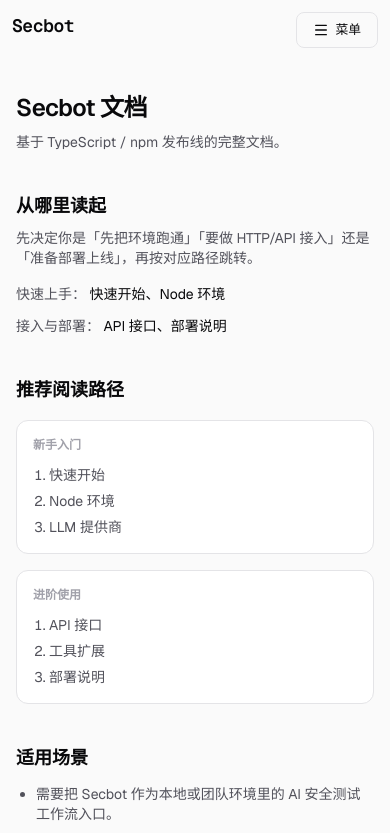
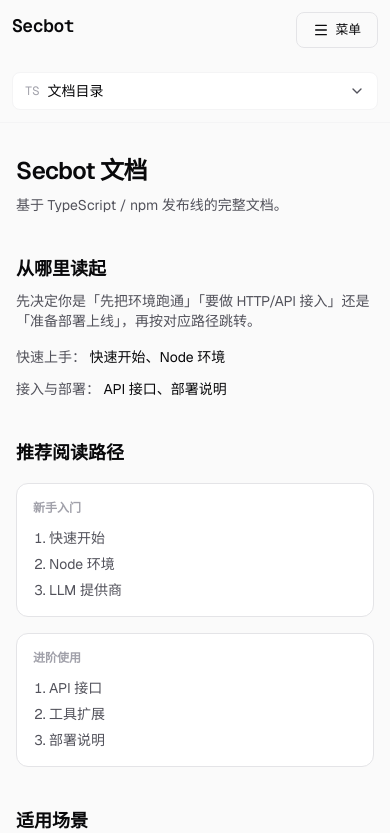
Before and after one commit to iammm0/secbot-pubish-website, a Next.js app: page /docs in a window 390 px wide. Shown: the top 833 px of the page. Built offline with nearby package versions, Linux system fonts and the light colour scheme.

Commit message:
fix: 优化移动端文档适配

```diff
--- a/app/docs/page.tsx
+++ b/app/docs/page.tsx
@@ -26,10 +26,10 @@ export default async function DocsPage({ searchParams }: DocsPageProps) {
     <div className="min-h-screen bg-[var(--background)]">
       <div className="site-shell flex min-h-screen flex-col">
         <SiteHeader locale={locale} messages={messages} />
-        <div className="flex flex-1">
+        <div className="flex flex-1 flex-col lg:flex-row">
           <DocSidebar sections={sections} branchId="npm-release" locale={locale} />
 
-          <main className="min-w-0 flex-1 px-4 py-8 sm:px-8">
+          <main className="w-full min-w-0 flex-1 px-4 py-8 sm:px-8">
             <div className="mx-auto max-w-3xl">
               <h1 className="text-2xl font-semibold tracking-tight text-[var(--foreground)]">{d.title}</h1>
               <p className="mt-2 text-sm text-[var(--muted)]">{d.subtitle}</p>
--- a/app/docs/secbot/[branch]/[[...slug]]/page.tsx
+++ b/app/docs/secbot/[branch]/[[...slug]]/page.tsx
@@ -9,7 +9,6 @@ import { SiteHeader } from "@/src/components/site-header";
 import { type Locale, defaultLocale, isLocale } from "@/src/i18n/config";
 import { getMessages } from "@/src/i18n/messages";
 import {
-  type DocBranchId,
   isDocBranchId,
   listDocSections,
   listStaticSlugParams,
@@ -46,7 +45,7 @@ export async function generateStaticParams() {
   return listStaticSlugParams();
 }
 
-export async function generateMetadata({ params, searchParams }: BranchDocPageProps): Promise<Metadata> {
+export async function generateMetadata({ params }: BranchDocPageProps): Promise<Metadata> {
   const { branch, slug } = await params;
   if (!isDocBranchId(branch)) return {};
   const rel = resolveMarkdownRelPath(branch, slug ?? []);
@@ -81,10 +80,10 @@ export default async function BranchDocPage({ params, searchParams }: BranchDocP
     <div className="min-h-screen bg-[var(--background)]">
       <div className="site-shell flex min-h-screen flex-col">
         <SiteHeader locale={locale} messages={messages} />
-        <div className="flex flex-1">
+        <div className="flex flex-1 flex-col lg:flex-row">
           <DocSidebar sections={sections} branchId={branch} locale={locale} />
 
-          <main className="min-w-0 flex-1 px-4 py-8 sm:px-8">
+          <main className="w-full min-w-0 flex-1 px-4 py-8 sm:px-8">
             <nav className="mb-4 flex flex-wrap items-center gap-x-2 text-xs text-[var(--muted)]">
               <Link href={withLang("/docs", locale)} className="no-underline hover:text-[var(--foreground)]">
                 文档
--- a/app/page.tsx
+++ b/app/page.tsx
@@ -22,7 +22,7 @@ export default async function Home({ searchParams }: HomeProps) {
       <div className="site-shell flex min-h-screen flex-col">
         <SiteHeader locale={locale} messages={messages} />
         <main className="page-main flex flex-col items-center justify-center px-4">
-          <div className="motion-enter mx-auto max-w-2xl py-20 text-center sm:py-32">
+          <div className="motion-enter mx-auto w-full max-w-2xl py-20 text-center sm:py-32">
             <h1 className="font-mono text-4xl font-bold tracking-tight text-[var(--foreground)] sm:text-5xl">
               {messages.brand.name}
             </h1>
--- a/src/components/doc-markdown.tsx
+++ b/src/components/doc-markdown.tsx
@@ -1,9 +1,10 @@
 "use client";
 
-import type { HTMLAttributes } from "react";
+import { isValidElement, type HTMLAttributes, type ReactNode } from "react";
 import ReactMarkdown from "react-markdown";
 import remarkGfm from "remark-gfm";
 import type { DocBranchId } from "@/src/lib/docs-fs";
+import { markdownHeadingId } from "@/src/lib/markdown-toc";
 
 type DocMarkdownProps = {
   markdown: string;
@@ -78,10 +79,17 @@ function relativeMarkdownToViewPath(href: string, branchId?: DocBranchId, curren
   return `/docs/secbot/${branchId}/${markdownPathToSlug(normalized)}${withHash}`;
 }
 
-function mkHeading(Tag: "h1" | "h2" | "h3", nextId: () => number) {
+function textFromNode(node: ReactNode): string {
+  if (typeof node === "string" || typeof node === "number") return String(node);
+  if (Array.isArray(node)) return node.map(textFromNode).join("");
+  if (isValidElement<{ children?: ReactNode }>(node)) return textFromNode(node.props.children);
+  return "";
+}
+
+function mkHeading(Tag: "h1" | "h2" | "h3") {
   return function MdHeading(props: HTMLAttributes<HTMLHeadingElement>) {
     const { children, ...rest } = props;
-    const id = `stoc-${nextId()}`;
+    const id = markdownHeadingId(textFromNode(children));
     return (
       <Tag id={id} {...rest}>
         {children}
@@ -91,17 +99,14 @@ function mkHeading(Tag: "h1" | "h2" | "h3", nextId: () => number) {
 }
 
 export function DocMarkdown({ markdown, branchId, currentDocPath }: DocMarkdownProps) {
-  let headingSeq = 0;
-  const nextHeadingId = () => headingSeq++;
-
   return (
     <div className="doc-markdown">
       <ReactMarkdown
         remarkPlugins={[remarkGfm]}
         components={{
-          h1: mkHeading("h1", nextHeadingId),
-          h2: mkHeading("h2", nextHeadingId),
-          h3: mkHeading("h3", nextHeadingId),
+          h1: mkHeading("h1"),
+          h2: mkHeading("h2"),
+          h3: mkHeading("h3"),
           a: ({ href, children, ...props }) => {
             const internal = href
               ? githubBlobDocsToViewPath(href, branchId) ?? relativeMarkdownToViewPath(href, branchId, currentDocPath)
--- a/src/components/doc-sidebar.tsx
+++ b/src/components/doc-sidebar.tsx
@@ -2,6 +2,7 @@
 
 import Link from "next/link";
 import { usePathname } from "next/navigation";
+import { ChevronDown } from "lucide-react";
 import type { DocSection } from "@/src/lib/docs-fs";
 import type { Locale } from "@/src/i18n/config";
 
@@ -17,12 +18,12 @@ function withLang(path: string, locale: Locale) {
 
 export function DocSidebar({ sections, branchId, locale }: DocSidebarProps) {
   const pathname = usePathname();
+  const mobileLabel = locale === "zh-CN" ? "文档目录" : "Docs menu";
+  const branchLabel = branchId === "npm-release" ? "TS" : "PY";
 
-  return (
-    <aside className="sticky top-14 hidden h-[calc(100vh-3.5rem)] w-60 shrink-0 overflow-y-auto border-r border-[var(--line)] p-4 text-sm lg:block">
-      <nav aria-label="Documentation navigation">
-        {sections.map((section) => (
-          <div key={section.title} className="mb-4">
+  function renderNav(linkClassName: (active: boolean) => string) {
+    return sections.map((section) => (
+      <div key={section.title} className="mb-4 last:mb-0">
         <p className="mb-1.5 font-mono text-[0.65rem] font-semibold uppercase tracking-wider text-[var(--muted-soft)]">
           {section.title}
         </p>
@@ -30,16 +31,10 @@ export function DocSidebar({ sections, branchId, locale }: DocSidebarProps) {
           {section.items.map((item) => {
             const href = withLang(item.href, locale);
             const active = pathname === item.href;
+
             return (
               <li key={item.slugKey}>
-                    <Link
-                      href={href}
-                      className={`block rounded-md px-2 py-1 text-xs no-underline transition-colors ${
-                        active
-                          ? "bg-[var(--surface-muted)] text-[var(--foreground)]"
-                          : "text-[var(--muted)] hover:text-[var(--foreground)]"
-                      }`}
-                    >
+                <Link href={href} className={linkClassName(active)}>
                   {item.title}
                 </Link>
               </li>
@@ -47,8 +42,46 @@ export function DocSidebar({ sections, branchId, locale }: DocSidebarProps) {
           })}
         </ul>
       </div>
-        ))}
+    ));
+  }
+
+  return (
+    <>
+      <div className="border-b border-[var(--line)] bg-[var(--background)] px-3 py-3 lg:hidden">
+        <details className="group">
+          <summary className="flex cursor-pointer list-none items-center justify-between rounded-lg border border-[var(--line)] bg-[var(--surface)] px-3 py-2 text-sm text-[var(--foreground)]">
+            <span className="inline-flex min-w-0 items-center gap-2">
+              <span className="font-mono text-xs text-[var(--muted-soft)]">{branchLabel}</span>
+              <span className="truncate">{mobileLabel}</span>
+            </span>
+            <ChevronDown className="h-4 w-4 shrink-0 text-[var(--muted)] transition-transform group-open:rotate-180" />
+          </summary>
+          <nav
+            aria-label="Documentation navigation"
+            className="mt-3 max-h-[62vh] overflow-y-auto rounded-lg border border-[var(--line)] bg-[var(--surface)] p-3"
+          >
+            {renderNav((active) =>
+              `block rounded-md px-2 py-1.5 text-sm no-underline transition-colors ${
+                active
+                  ? "bg-[var(--surface-muted)] text-[var(--foreground)]"
+                  : "text-[var(--muted)] hover:text-[var(--foreground)]"
+              }`
+            )}
+          </nav>
+        </details>
+      </div>
+
+      <aside className="sticky top-14 hidden h-[calc(100vh-3.5rem)] w-56 shrink-0 overflow-y-auto overscroll-contain border-r border-[var(--line)] p-4 text-sm lg:block xl:w-60">
+        <nav aria-label="Documentation navigation">
+          {renderNav((active) =>
+            `block rounded-md px-2 py-1 text-xs no-underline transition-colors ${
+              active
+                ? "bg-[var(--surface-muted)] text-[var(--foreground)]"
+                : "text-[var(--muted)] hover:text-[var(--foreground)]"
+            }`
+          )}
         </nav>
       </aside>
+    </>
   );
 }
--- a/src/lib/markdown-toc.ts
+++ b/src/lib/markdown-toc.ts
@@ -1,10 +1,22 @@
-/** 与 DocMarkdown 中标题 id 分配顺序一致：按源文件中出现的 h1–h3 顺序编号 stoc-0, stoc-1, … */
-
 export type MarkdownTocItem = {
   depth: number;
   text: string;
   id: string;
 };
+
+export function markdownHeadingId(text: string): string {
+  const slug = text
+    .toLowerCase()
+    .trim()
+    .normalize("NFKD")
+    .replace(/[\u0300-\u036f]/g, "")
+    .replace(/[^\p{Letter}\p{Number}\s_-]+/gu, "")
+    .replace(/\s+/g, "-")
+    .replace(/-+/g, "-")
+    .replace(/^-|-$/g, "");
+
+  return `stoc-${slug || "section"}`;
+}
 
 export function extractMarkdownToc(markdown: string, maxDepth = 3): MarkdownTocItem[] {
   const lines = markdown.split(/\r?\n/);
@@ -17,7 +29,7 @@ export function extractMarkdownToc(markdown: string, maxDepth = 3): MarkdownTocI
     if (depth > maxDepth) continue;
     const text = m[2].trim().replace(/\s+#+\s*$/, "");
     if (!text) continue;
-    const id = `stoc-${items.length}`;
+    const id = markdownHeadingId(text);
     items.push({ depth, text, id });
   }
   return items;
```
Lines whose indentation alone changed are shown as unchanged.
